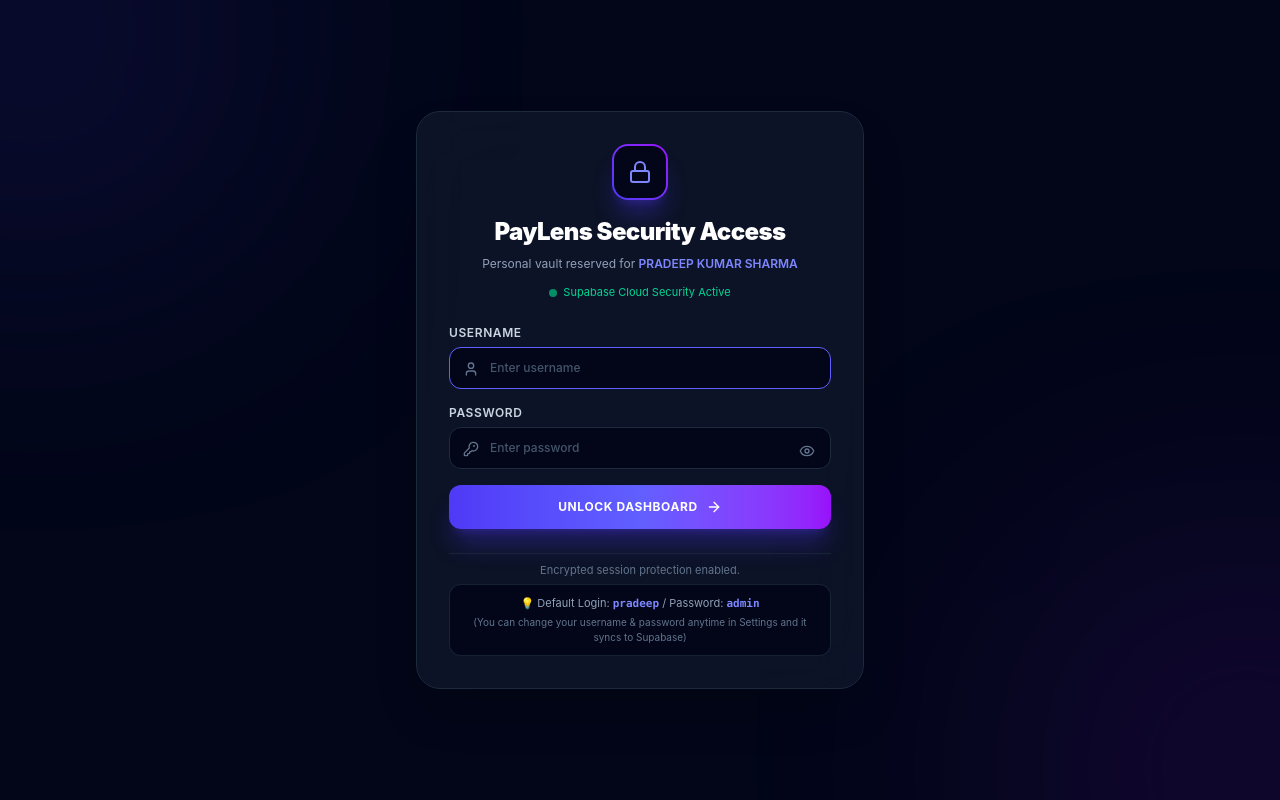
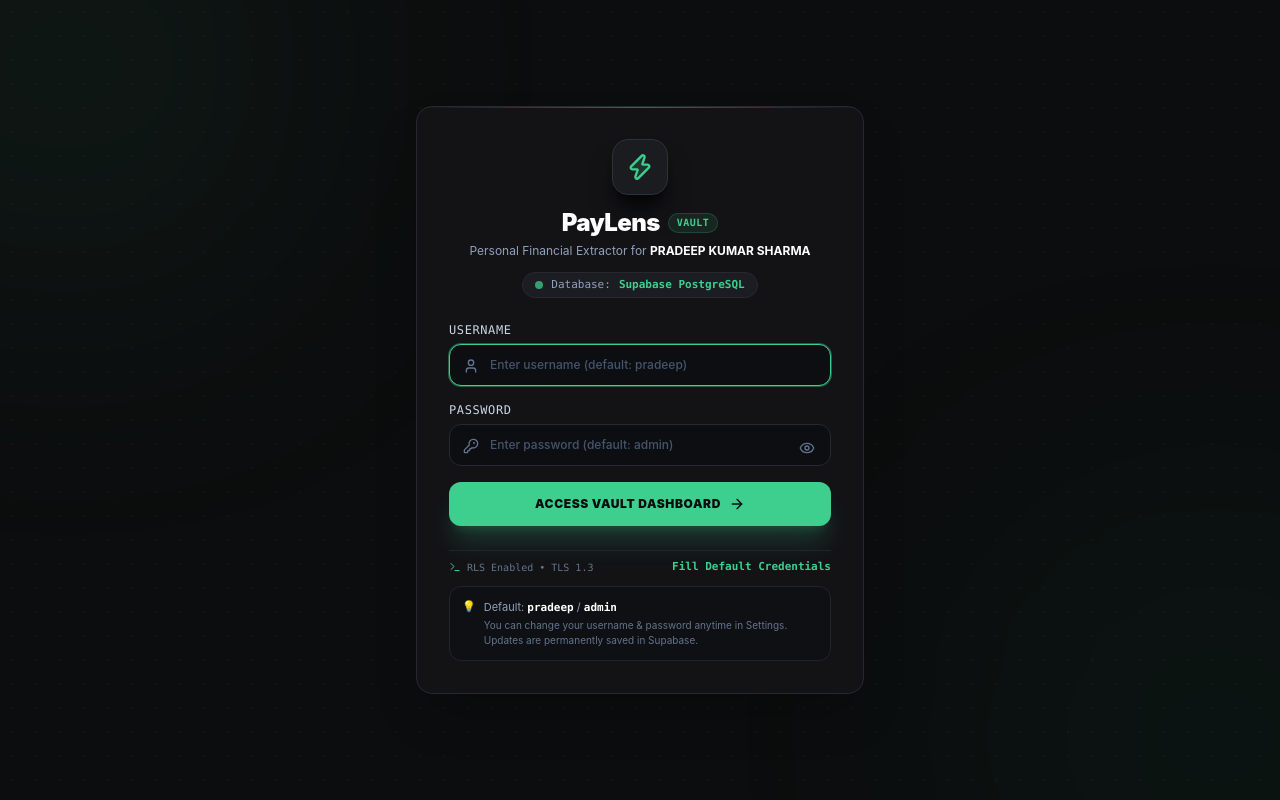
Before and after one commit to bittuthakur6075-art/paylens, a React (Vite) app: page / in a window 1280 px wide. Built offline with nearby package versions, Linux system fonts and the light colour scheme; no server answers; the database is empty.

Commit message:
feat: Redesign login page with sleek Supabase developer dark aesthetic

```diff
--- a/src/components/LoginScreen.jsx
+++ b/src/components/LoginScreen.jsx
@@ -1,7 +1,8 @@
 import React, { useState, useEffect } from 'react';
 import {
   Lock, User, Eye, EyeOff, ShieldCheck,
-  Sparkles, ArrowRight, AlertCircle, KeyRound, CheckCircle2, Cloud
+  Sparkles, ArrowRight, AlertCircle, KeyRound, CheckCircle2,
+  Database, Zap, Terminal, ShieldAlert
 } from 'lucide-react';
 import confetti from 'canvas-confetti';
 import { login, getCurrentUser } from '../services/authService';
@@ -27,6 +28,12 @@
       .catch(() => {});
   }, []);
 
+  const handleQuickFill = () => {
+    setUsername('pradeep');
+    setPassword('admin');
+    setErrorMessage('');
+  };
+
   const handleSubmit = async (e) => {
     e.preventDefault();
     if (!username.trim() || !password.trim()) {
@@ -40,106 +47,125 @@
     try {
       const result = await login(username, password);
       if (result.success) {
-        // Trigger celebratory confetti
+        // Trigger celebratory confetti in emerald & gold
         try {
           confetti({
-            particleCount: 75,
-            spread: 80,
-            origin: { y: 0.6 }
+            particleCount: 80,
+            spread: 90,
+            origin: { y: 0.6 },
+            colors: ['#3ecf8e', '#10b981', '#6ee7b7', '#f59e0b']
           });
         } catch (e) {}
 
-        // Show personalized Welcome Screen
         setWelcomeUser(result.user);
 
-        // Transition to dashboard after 2.4 seconds
+        // Transition to dashboard
         setTimeout(() => {
           onLoginSuccess(result.user);
-        }, 2400);
+        }, 2200);
       } else {
-        setErrorMessage(result.message || 'Invalid credentials.');
+        setErrorMessage(result.message || 'Invalid credentials. Please verify username and password.');
       }
     } catch (err) {
-      setErrorMessage('An error occurred during authentication.');
+      setErrorMessage('Authentication error. Please check cloud connection.');
     } finally {
       setIsLoading(false);
     }
   };
 
-  // 1. Personalized Welcome Celebration Screen
+  // 1. Supabase Aesthetic Welcome Splash
   if (welcomeUser) {
     return (
-      <div className="fixed inset-0 z-50 flex items-center justify-center p-4 bg-slate-950 text-white selection:bg-indigo-500 overflow-hidden">
-        {/* Background glow effects */}
-        <div className="absolute top-1/4 left-1/2 -translate-x-1/2 -translate-y-1/2 w-96 h-96 bg-indigo-600/30 rounded-full blur-[120px] pointer-events-none" />
-        <div className="absolute bottom-1/4 left-1/2 -translate-x-1/2 translate-y-1/2 w-96 h-96 bg-purple-600/25 rounded-full blur-[120px] pointer-events-none" />
+      <div className="fixed inset-0 z-50 flex items-center justify-center p-4 bg-[#0c0d0e] text-white selection:bg-[#3ecf8e] selection:text-black overflow-hidden font-sans">
+        {/* Ambient Supabase emerald glows */}
+        <div className="absolute top-1/3 left-1/2 -translate-x-1/2 -translate-y-1/2 w-[500px] h-[500px] bg-[#3ecf8e]/15 rounded-full blur-[140px] pointer-events-none" />
+        <div className="absolute bottom-10 right-10 w-80 h-80 bg-emerald-600/10 rounded-full blur-[120px] pointer-events-none" />
 
-        <div className="relative max-w-lg w-full text-center space-y-6 animate-in zoom-in-95 duration-500 p-8 rounded-3xl bg-slate-900/80 border border-slate-700/80 shadow-2xl backdrop-blur-2xl">
-          {/* Animated Avatar Icon */}
-          <div className="relative mx-auto w-24 h-24 rounded-3xl bg-gradient-to-tr from-indigo-600 via-indigo-500 to-purple-500 p-1 shadow-2xl shadow-indigo-500/40 animate-bounce duration-1000">
-            <div className="w-full h-full bg-slate-950 rounded-[22px] flex items-center justify-center">
-              <ShieldCheck className="w-12 h-12 text-indigo-400" />
+        <div className="relative max-w-md w-full text-center space-y-6 animate-in zoom-in-95 duration-500 p-8 rounded-3xl bg-[#141518]/90 border border-[#27292f] shadow-2xl backdrop-blur-2xl">
+          {/* Animated Bolt Avatar */}
+          <div className="relative mx-auto w-24 h-24 rounded-3xl bg-gradient-to-tr from-[#3ecf8e] via-emerald-400 to-teal-500 p-0.5 shadow-2xl shadow-emerald-500/30 animate-pulse duration-1000">
+            <div className="w-full h-full bg-[#0c0d0e] rounded-[22px] flex items-center justify-center">
+              <Zap className="w-12 h-12 text-[#3ecf8e] fill-[#3ecf8e]/20" />
             </div>
-            <div className="absolute -bottom-2 -right-2 p-1.5 rounded-full bg-emerald-500 text-white shadow-lg">
-              <CheckCircle2 className="w-5 h-5" />
+            <div className="absolute -bottom-2 -right-2 p-1.5 rounded-full bg-[#3ecf8e] text-black shadow-lg">
+              <CheckCircle2 className="w-5 h-5 text-black font-black" />
             </div>
           </div>
 
           <div className="space-y-2">
-            <div className="inline-flex items-center gap-2 px-3 py-1 rounded-full bg-emerald-500/10 border border-emerald-500/30 text-xs font-bold text-emerald-400 uppercase tracking-widest">
-              <Sparkles className="w-3.5 h-3.5 text-amber-400" />
-              Authenticated via Supabase Cloud
+            <div className="inline-flex items-center gap-2 px-3 py-1 rounded-full bg-[#3ecf8e]/10 border border-[#3ecf8e]/30 text-xs font-mono font-bold text-[#3ecf8e] uppercase tracking-widest">
+              <Sparkles className="w-3.5 h-3.5" />
+              Supabase Auth Verified
             </div>
-            <h2 className="text-sm font-medium text-slate-400 tracking-wider uppercase mt-2">
-              Welcome
+            <h2 className="text-xs font-mono text-slate-400 tracking-wider uppercase mt-2">
+              Welcome back
             </h2>
-            <h1 className="text-2xl sm:text-3xl font-black tracking-tight bg-gradient-to-r from-white via-indigo-200 to-purple-200 bg-clip-text text-transparent">
+            <h1 className="text-2xl sm:text-3xl font-black tracking-tight text-white">
               {welcomeUser.fullName || vaultOwner}
             </h1>
-            <p className="text-xs text-slate-400 max-w-sm mx-auto pt-1">
-              Your personal PayLens financial extraction vault is ready. Loading dashboard...
+            <p className="text-xs text-slate-400 max-w-sm mx-auto pt-1 font-mono">
+              PostgreSQL Database &amp; Storage Connected. Initializing workspace...
             </p>
           </div>
 
           <div className="flex items-center justify-center gap-2 pt-2">
-            <div className="w-2 h-2 rounded-full bg-emerald-500 animate-ping" />
-            <span className="text-xs font-mono text-emerald-300">Opening Dashboard</span>
+            <div className="w-2.5 h-2.5 rounded-full bg-[#3ecf8e] animate-ping" />
+            <span className="text-xs font-mono text-[#3ecf8e]">Opening Live Vault</span>
           </div>
         </div>
       </div>
     );
   }
 
-  // 2. Main Login Form
+  // 2. Main Login Form (Supabase Dark Theme UI)
   return (
-    <div className="min-h-screen flex items-center justify-center p-4 bg-slate-950 text-slate-100 relative overflow-hidden">
-      {/* Decorative ambient gradients */}
-      <div className="absolute -top-40 -left-40 w-96 h-96 bg-indigo-600/20 rounded-full blur-[140px] pointer-events-none" />
-      <div className="absolute -bottom-40 -right-40 w-96 h-96 bg-purple-600/20 rounded-full blur-[140px] pointer-events-none" />
+    <div className="min-h-screen flex items-center justify-center p-4 bg-[#0c0d0e] text-slate-200 relative overflow-hidden font-sans selection:bg-[#3ecf8e] selection:text-black">
+      {/* Subtle grid background pattern */}
+      <div
+        className="absolute inset-0 opacity-[0.03] pointer-events-none"
+        style={{
+          backgroundImage: `radial-gradient(#ffffff 1px, transparent 1px)`,
+          backgroundSize: '24px 24px'
+        }}
+      />
 
-      <div className="relative max-w-md w-full bg-slate-900/80 border border-slate-800 rounded-3xl p-6 sm:p-8 backdrop-blur-2xl shadow-2xl space-y-6">
+      {/* Supabase brand glows */}
+      <div className="absolute -top-32 -left-32 w-96 h-96 bg-[#3ecf8e]/10 rounded-full blur-[140px] pointer-events-none" />
+      <div className="absolute -bottom-32 -right-32 w-96 h-96 bg-emerald-600/10 rounded-full blur-[140px] pointer-events-none" />
+
+      <div className="relative max-w-md w-full rounded-2xl bg-[#141518]/90 border border-[#27292f] p-6 sm:p-8 backdrop-blur-2xl shadow-2xl space-y-6">
+        {/* Top glowing line accent */}
+        <div className="absolute top-0 left-0 right-0 h-[1px] bg-gradient-to-r from-transparent via-[#3ecf8e]/50 to-transparent rounded-t-2xl" />
+
         {/* Brand & Security Header */}
-        <div className="text-center space-y-2">
-          <div className="w-14 h-14 mx-auto rounded-2xl bg-gradient-to-tr from-indigo-600 to-purple-600 p-0.5 shadow-xl shadow-indigo-600/30 flex items-center justify-center mb-4">
-            <div className="w-full h-full bg-slate-950 rounded-[14px] flex items-center justify-center">
-              <Lock className="w-6 h-6 text-indigo-400" />
-            </div>
+        <div className="text-center space-y-3">
+          <div className="w-14 h-14 mx-auto rounded-2xl bg-[#1a1c20] border border-[#2e3138] flex items-center justify-center shadow-xl shadow-black/60 group">
+            <Zap className="w-7 h-7 text-[#3ecf8e] fill-[#3ecf8e]/15 group-hover:scale-110 transition duration-300" />
           </div>
-          <h1 className="text-2xl font-black text-white tracking-tight">
-            PayLens Security Access
-          </h1>
-          <p className="text-xs text-slate-400">
-            Personal vault reserved for <span className="text-indigo-400 font-semibold">{vaultOwner}</span>
-          </p>
-          <div className="pt-1 flex items-center justify-center gap-1.5 text-[11px] text-emerald-400">
-            <span className="w-2 h-2 rounded-full bg-emerald-500 animate-pulse" />
-            <span>Supabase Cloud Security Active</span>
+
+          <div>
+            <h1 className="text-2xl font-black text-white tracking-tight flex items-center justify-center gap-2">
+              PayLens
+              <span className="text-[10px] font-mono px-2 py-0.5 rounded-full bg-[#3ecf8e]/10 text-[#3ecf8e] border border-[#3ecf8e]/20 tracking-wider">
+                VAULT
+              </span>
+            </h1>
+            <p className="text-xs text-slate-400 mt-1">
+              Personal Financial Extractor for <strong className="text-white">{vaultOwner}</strong>
+            </p>
+          </div>
+
+          {/* Connection Status Pill */}
+          <div className="inline-flex items-center gap-2 px-3 py-1 rounded-full bg-[#1b1d22] border border-[#27292f] text-[11px] font-mono text-slate-300">
+            <span className="w-2 h-2 rounded-full bg-[#3ecf8e] animate-pulse" />
+            <span className="text-slate-400">Database:</span>
+            <span className="text-[#3ecf8e] font-semibold">Supabase PostgreSQL</span>
           </div>
         </div>
 
         {/* Error Notification */}
         {errorMessage && (
-          <div className="p-3.5 rounded-xl bg-rose-950/50 border border-rose-800/80 text-xs text-rose-300 flex items-center gap-2.5 animate-in fade-in">
+          <div className="p-3.5 rounded-xl bg-rose-950/40 border border-rose-800/80 text-xs text-rose-300 flex items-center gap-2.5 animate-in fade-in">
             <AlertCircle className="w-4 h-4 shrink-0 text-rose-400" />
             <span>{errorMessage}</span>
           </div>
@@ -148,7 +174,7 @@
         {/* Login Form */}
         <form onSubmit={handleSubmit} className="space-y-4">
           <div>
-            <label className="block text-xs font-semibold text-slate-300 mb-1.5 uppercase tracking-wider">
+            <label className="block text-xs font-mono font-medium text-slate-300 mb-1.5 uppercase tracking-wider">
               Username
             </label>
             <div className="relative">
@@ -159,14 +185,14 @@
                 required
                 value={username}
                 onChange={(e) => setUsername(e.target.value)}
-                placeholder="Enter username"
-                className="w-full bg-slate-950 border border-slate-800 rounded-xl pl-10 pr-4 py-3 text-xs text-white placeholder-slate-600 focus:outline-none focus:border-indigo-500 transition font-medium"
+                placeholder="Enter username (default: pradeep)"
+                className="w-full bg-[#0d0e11] border border-[#27292f] rounded-xl pl-10 pr-4 py-3 text-xs text-white placeholder-slate-600 focus:outline-none focus:border-[#3ecf8e] focus:ring-1 focus:ring-[#3ecf8e]/40 transition font-medium"
               />
             </div>
           </div>
 
           <div>
-            <label className="block text-xs font-semibold text-slate-300 mb-1.5 uppercase tracking-wider">
+            <label className="block text-xs font-mono font-medium text-slate-300 mb-1.5 uppercase tracking-wider">
               Password
             </label>
             <div className="relative">
@@ -176,8 +202,8 @@
                 required
                 value={password}
                 onChange={(e) => setPassword(e.target.value)}
-                placeholder="Enter password"
-                className="w-full bg-slate-950 border border-slate-800 rounded-xl pl-10 pr-10 py-3 text-xs text-white placeholder-slate-600 focus:outline-none focus:border-indigo-500 transition font-medium"
+                placeholder="Enter password (default: admin)"
+                className="w-full bg-[#0d0e11] border border-[#27292f] rounded-xl pl-10 pr-10 py-3 text-xs text-white placeholder-slate-600 focus:outline-none focus:border-[#3ecf8e] focus:ring-1 focus:ring-[#3ecf8e]/40 transition font-medium"
               />
               <button
                 type="button"
@@ -192,31 +218,45 @@
           <button
             type="submit"
             disabled={isLoading}
-            className="w-full py-3.5 px-4 rounded-xl bg-gradient-to-r from-indigo-600 via-indigo-500 to-purple-600 hover:from-indigo-500 hover:to-purple-500 disabled:opacity-50 text-white font-bold text-xs uppercase tracking-wider flex items-center justify-center gap-2 shadow-xl shadow-indigo-600/30 transition duration-200 mt-2"
+            className="w-full py-3.5 px-4 rounded-xl bg-[#3ecf8e] hover:bg-[#34b27b] disabled:opacity-50 text-[#0c0d0e] font-black text-xs uppercase tracking-wider flex items-center justify-center gap-2 shadow-xl shadow-[#3ecf8e]/20 hover:shadow-[#3ecf8e]/30 transition duration-200 mt-2"
           >
             {isLoading ? (
-              <span className="flex items-center gap-2">
-                <span className="w-3.5 h-3.5 border-2 border-white border-t-transparent rounded-full animate-spin" />
-                Verifying via Cloud...
+              <span className="flex items-center gap-2 text-[#0c0d0e]">
+                <span className="w-3.5 h-3.5 border-2 border-[#0c0d0e] border-t-transparent rounded-full animate-spin" />
+                Verifying via Supabase...
               </span>
             ) : (
               <>
-                Unlock Dashboard
+                Access Vault Dashboard
                 <ArrowRight className="w-4 h-4" />
               </>
             )}
           </button>
         </form>
 
-        {/* Security Info & Default Hint */}
-        <div className="pt-2 border-t border-slate-800/80 text-center space-y-1.5">
-          <p className="text-[11px] text-slate-500">
-            Encrypted session protection enabled.
-          </p>
-          <div className="p-2.5 rounded-xl bg-slate-950 border border-slate-800/80 text-[11px] text-slate-400">
-            💡 Default Login: <span className="text-indigo-400 font-mono font-semibold">pradeep</span> / Password: <span className="text-indigo-400 font-mono font-semibold">admin</span>
-            <div className="text-[10px] text-slate-500 mt-0.5">
-              (You can change your username &amp; password anytime in Settings and it syncs to Supabase)
+        {/* Security & Quick Fill Footer */}
+        <div className="pt-2 border-t border-[#22242a] space-y-2.5">
+          <div className="flex items-center justify-between text-[11px] text-slate-400">
+            <span className="flex items-center gap-1.5 font-mono text-[10px] text-slate-500">
+              <Terminal className="w-3 h-3 text-[#3ecf8e]" />
+              RLS Enabled • TLS 1.3
+            </span>
+            <button
+              type="button"
+              onClick={handleQuickFill}
+              className="text-[#3ecf8e] hover:underline font-mono text-[11px] font-semibold"
+            >
+              Fill Default Credentials
+            </button>
+          </div>
+
+          <div className="p-3 rounded-xl bg-[#0f1013] border border-[#22242a] text-[11px] text-slate-400 flex items-start gap-2">
+            <span className="text-[#3ecf8e] font-mono shrink-0">💡</span>
+            <div className="space-y-0.5">
+              <div>Default: <span className="text-white font-mono font-semibold">pradeep</span> / <span className="text-white font-mono font-semibold">admin</span></div>
+              <div className="text-[10px] text-slate-500">
+                You can change your username &amp; password anytime in Settings. Updates are permanently saved in Supabase.
+              </div>
             </div>
           </div>
         </div>
--- a/src/services/ocrService.js
+++ b/src/services/ocrService.js
@@ -280,41 +280,54 @@
   // -------------------------------------------------------------
   const amountCandidates = [];
 
-  // Pass 1: Explicit currency symbol or prefix (₹, Rs, INR, *, z, ¥, etc.)
-  const currencyRegex = /(?:[₹₹*zZ¥€¢=:]|rs\.?|inr)\s*([0-9]{1,3}(?:,[0-9]{2,3})*(?:\.[0-9]{1,2})?|[0-9]{1,7}(?:\.[0-9]{1,2})?)/gi;
+  // Pass 1: Explicit currency symbol or prefix (₹, Rs, INR)
+  // Must NOT match digits that are part of longer numbers like UTR or account numbers!
+  const currencyRegex = /(?:₹|rs\.?|inr)\s*([0-9]{1,3}(?:,[0-9]{2,3})*(?:\.[0-9]{1,2})?|[0-9]{1,6}(?:\.[0-9]{1,2})?)(?![0-9])/gi;
   let cMatch;
   while ((cMatch = currencyRegex.exec(text)) !== null) {
     const rawVal = cMatch[1].replace(/,/g, '');
     const num = parseFloat(rawVal);
     if (!isNaN(num) && num > 0 && num < 10000000) {
-      amountCandidates.push({ val: num, priority: 10 });
+      const hasDecimals = cMatch[1].includes('.');
+      amountCandidates.push({ val: num, priority: hasDecimals ? 35 : 25 });
     }
   }
 
-  // Pass 2: Context phrases like "Paid 72.00", "Amount: 1,050"
-  const contextRegex = /(?:paid|amount|total|sent|received|transferred)\s*(?:is|of|[:\-])?\s*[₹*zRs.]?\s*([0-9]{1,3}(?:,[0-9]{2,3})*(?:\.[0-9]{1,2})?|[0-9]{1,7}\.[0-9]{2})/gi;
+  // Pass 2: Common OCR misread characters for ₹ (*, z, ¥, etc.) when followed by decimals
+  const ocrMisreadRegex = /(?:[*zZ¥€¢])\s*([0-9]{1,3}(?:,[0-9]{2,3})*\.[0-9]{2}|[0-9]{1,6}\.[0-9]{2})(?![0-9])/gi;
+  let ocrMatch;
+  while ((ocrMatch = ocrMisreadRegex.exec(text)) !== null) {
+    const rawVal = ocrMatch[1].replace(/,/g, '');
+    const num = parseFloat(rawVal);
+    if (!isNaN(num) && num > 0 && num < 10000000) {
+      amountCandidates.push({ val: num, priority: 20 });
+    }
+  }
+
+  // Pass 3: Context phrases like "Paid 72.00", "Amount: 1,050"
+  const contextRegex = /(?:paid|amount|total|sent|received|transferred)\s*(?:is|of|[:\-])?\s*[₹*zRs.]?\s*([0-9]{1,3}(?:,[0-9]{2,3})*(?:\.[0-9]{1,2})?|[0-9]{1,6}\.[0-9]{2})(?![0-9])/gi;
   let ctxMatch;
   while ((ctxMatch = contextRegex.exec(text)) !== null) {
     const rawVal = ctxMatch[1].replace(/,/g, '');
     const num = parseFloat(rawVal);
     if (!isNaN(num) && num > 0 && num < 10000000) {
-      amountCandidates.push({ val: num, priority: 8 });
+      amountCandidates.push({ val: num, priority: 15 });
     }
   }
 
-  // Pass 3: Standalone line with decimal currency e.g. "72.00" or "1,050.00"
+  // Pass 4: Standalone line with decimal currency e.g. "72.00" or "1,050.00"
   lines.forEach((line) => {
-    const cleanLine = line.replace(/[₹*zRs.]/gi, '').trim();
-    if (/^[0-9]{1,3}(?:,[0-9]{2,3})*\.[0-9]{2}$/.test(cleanLine) || /^[0-9]{1,7}\.[0-9]{2}$/.test(cleanLine)) {
+    const cleanLine = line.replace(/^[₹*zRs.\s]+|[,\s]+$/gi, '').trim();
+    if (/^[0-9]{1,3}(?:,[0-9]{2,3})*\.[0-9]{2}$/.test(cleanLine) || /^[0-9]{1,6}\.[0-9]{2}$/.test(cleanLine)) {
       const num = parseFloat(cleanLine.replace(/,/g, ''));
       if (!isNaN(num) && num > 0 && num < 10000000) {
-        amountCandidates.push({ val: num, priority: 9 });
+        amountCandidates.push({ val: num, priority: 18 });
       }
     }
   });
 
   if (amountCandidates.length > 0) {
-    // Sort by priority, then by value (largest value that isn't a UTR/year)
+    // Sort by priority descending
     amountCandidates.sort((a, b) => b.priority - a.priority || b.val - a.val);
     result.amount = formatAmountValue(amountCandidates[0].val);
   }
@@ -457,12 +470,14 @@
   // 6. Extract Date & Time
   // -------------------------------------------------------------
   const datePatterns = [
-    // "16 Aug 2026, 04:21 PM" or "27 Sep 2026 at 7:45 PM"
-    /\b([0-3]?[0-9]\s+(?:Jan|Feb|Mar|Apr|May|Jun|Jul|Aug|Sep|Oct|Nov|Dec)[a-z]*\s+[0-9]{4}(?:,?\s*(?:at\s+)?[0-1]?[0-9]:[0-5][0-9](?::[0-5][0-9])?\s*(?:am|pm)?)?)/i,
-    // "07:45 PM on 27 Sep 2026" (PhonePe)
-    /\b([0-1]?[0-9]:[0-5][0-9](?::[0-5][0-9])?\s*(?:am|pm)?\s+(?:on|at)\s+[0-3]?[0-9]\s+(?:Jan|Feb|Mar|Apr|May|Jun|Jul|Aug|Sep|Oct|Nov|Dec)[a-z]*\s+[0-9]{4})/i,
-    // "27 Sep, 07:45 PM" (Paytm)
-    /\b([0-3]?[0-9]\s+(?:Jan|Feb|Mar|Apr|May|Jun|Jul|Aug|Sep|Oct|Nov|Dec)[a-z]*,?\s+[0-1]?[0-9]:[0-5][0-9]\s*(?:am|pm)?)/i,
+    // "07:45 PM on 27 Sep 2026" or "07:45 PM, 27 Sep 2026" (PhonePe format)
+    /\b([0-1]?[0-9]:[0-5][0-9](?::[0-5][0-9])?\s*(?:am|pm)?\s*(?:on|,|\s+at\s+)?\s*[0-3]?[0-9]\s+(?:Jan|Feb|Mar|Apr|May|Jun|Jul|Aug|Sep|Sept|Oct|Nov|Dec)[a-z]*\s+[0-9]{4})/i,
+    // "27 Sep 2026 at 7:45 PM" or "27 Sep 2026, 07:45 PM"
+    /\b([0-3]?[0-9]\s+(?:Jan|Feb|Mar|Apr|May|Jun|Jul|Aug|Sep|Sept|Oct|Nov|Dec)[a-z]*\s+[0-9]{4}(?:,?\s*(?:at\s+)?[0-1]?[0-9]:[0-5][0-9](?::[0-5][0-9])?\s*(?:am|pm)?)?)/i,
+    // "Sep 27, 2026, 6:30 PM" (Google Pay format)
+    /\b((?:Jan|Feb|Mar|Apr|May|Jun|Jul|Aug|Sep|Sept|Oct|Nov|Dec)[a-z]*\s+[0-3]?[0-9],?\s+[0-9]{4}(?:,?\s*(?:at\s+)?[0-1]?[0-9]:[0-5][0-9](?::[0-5][0-9])?\s*(?:am|pm)?)?)/i,
+    // "27 Sep, 07:45 PM" (Paytm format)
+    /\b([0-3]?[0-9]\s+(?:Jan|Feb|Mar|Apr|May|Jun|Jul|Aug|Sep|Sept|Oct|Nov|Dec)[a-z]*,?\s+[0-1]?[0-9]:[0-5][0-9]\s*(?:am|pm)?)/i,
     // "27/09/2026, 19:45"
     /\b([0-3]?[0-9][/-][0-1]?[0-9][/-][0-9]{2,4}(?:,?\s+[0-1]?[0-9]:[0-5][0-9](?::[0-5][0-9])?\s*(?:am|pm)?)?)/i,
     // "Today, 7:45 PM"
```
